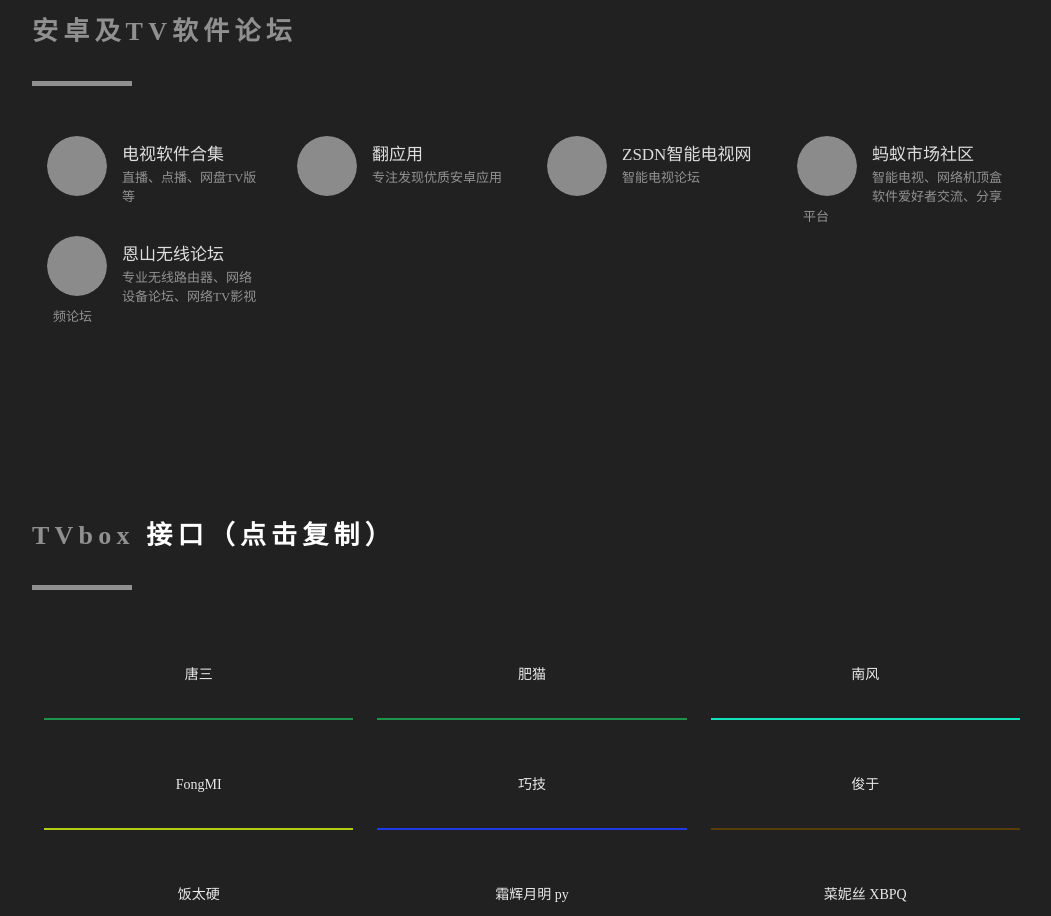
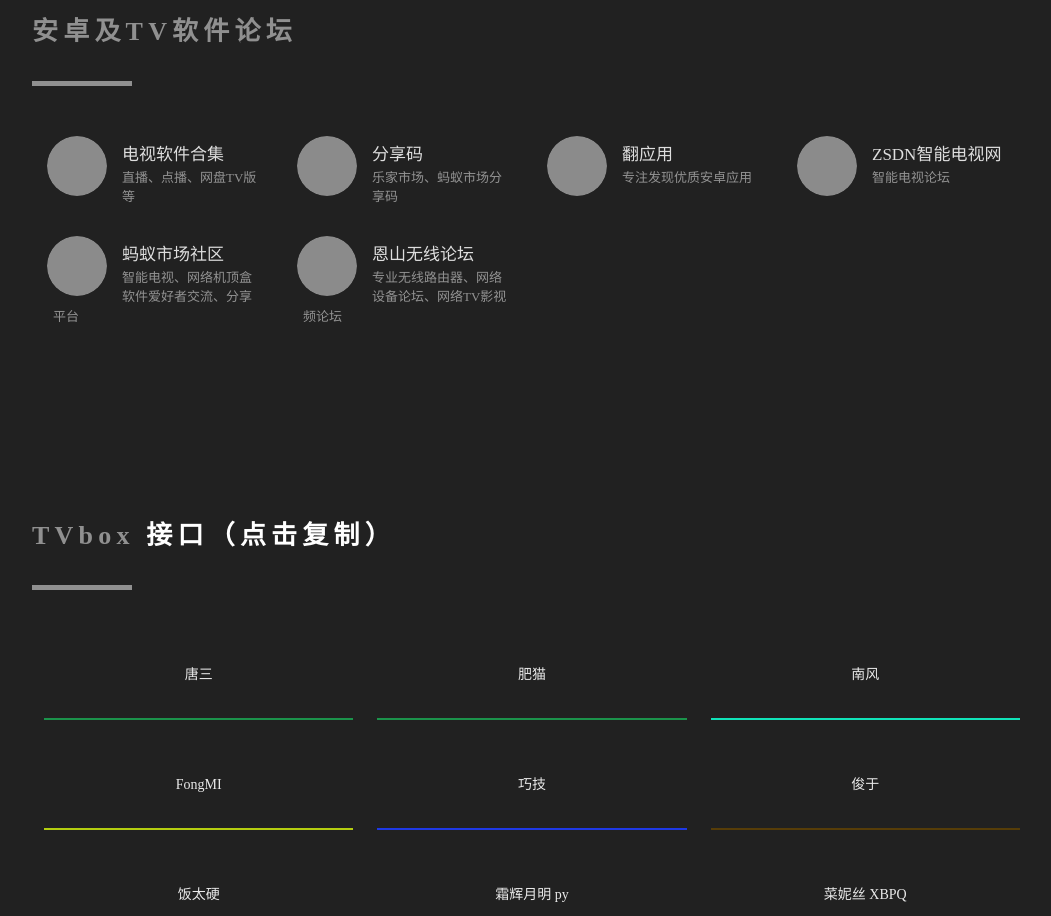
Before and after one commit to 945KM/945KM.github.io, a plain HTML site: page index.html in a window 1280 px wide. Shown: the part 2540-3456 px from the top of the page, without its empty margins (108-1159 px from the left). Drawn offline with nearby package versions, Linux system fonts and the light colour scheme; grey boxes are pictures that could not be loaded; animation ran at ten frames a second.

Commit message:
Update index.html

```diff
--- a/index.html
+++ b/index.html
@@ -435,6 +435,18 @@
 								</div>
 							</a>
 
+							<a href="https://docs.qq.com/doc/DRVNLSENvUllrekJx" target="_blank">
+								<div class="item">
+									<div class="avatar">
+										<img src="https://i.imgtg.com/2023/03/03/VlCac.png">
+									  </div>
+									  <div class="inner">
+										<h5>分享码</h5>
+										<p>乐家市场、蚂蚁市场分享码</p>
+									</div>
+								</div>
+							</a>
+
 					    <a href="https://www.iapps.me/" target="_blank">
 								<div class="item">
 									<div class="avatar">
```
